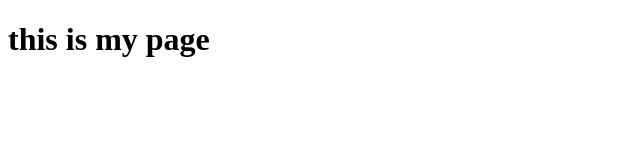
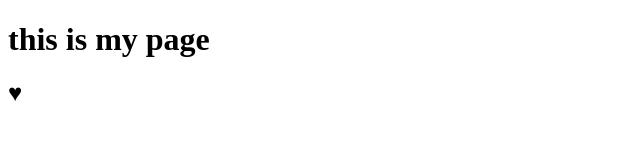
Before and after one commit to Lathika-Nayak/last-repo, a plain HTML site: page index.html in a window 1280 px wide. Shown: the full height of the page, 0-640 px from the left. Drawn offline with Linux system fonts and the light colour scheme.

Commit message:
new changes

```diff
--- a/index.html
+++ b/index.html
@@ -7,5 +7,6 @@
 </head>
 <body>
     <h1>this is my page</h1>
+    <h2>&hearts;</h2>
 </body>
 </html>
```
